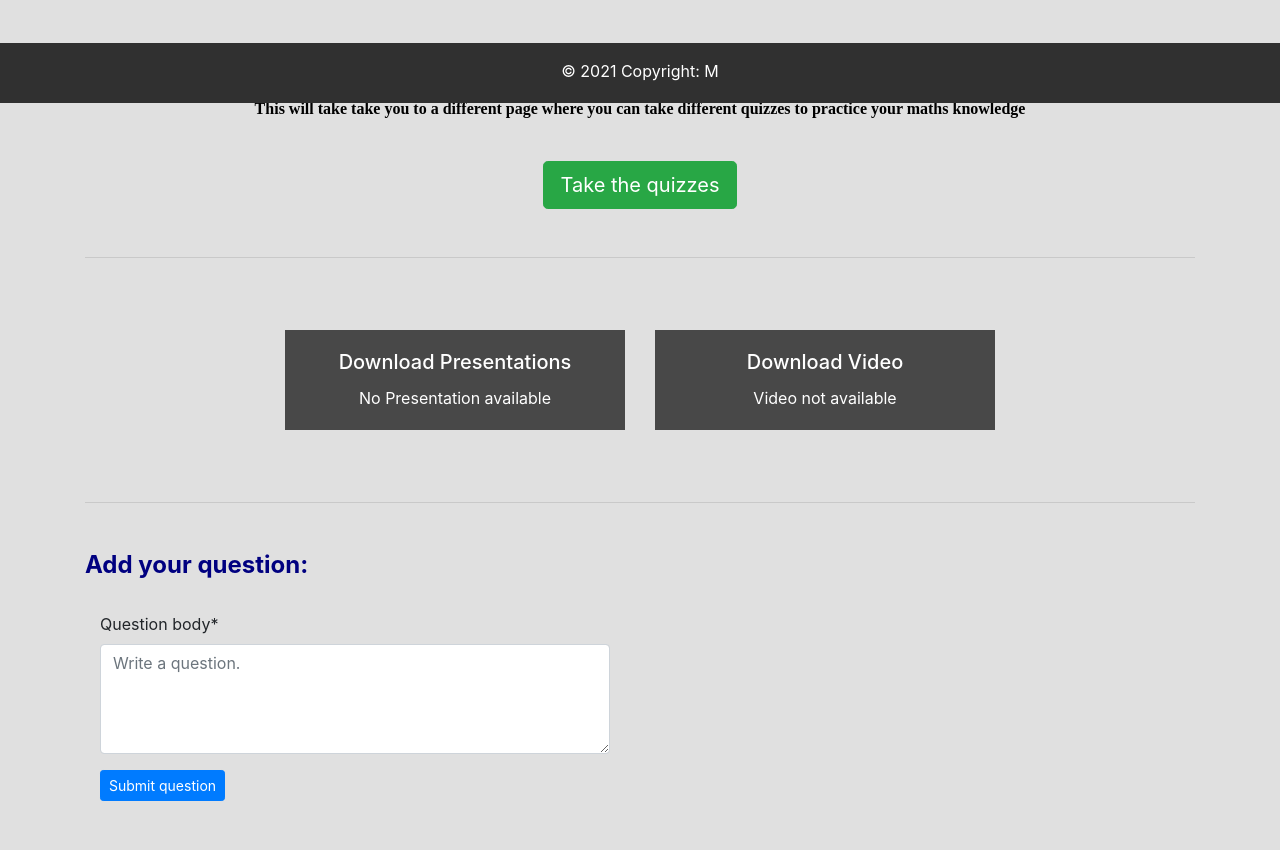
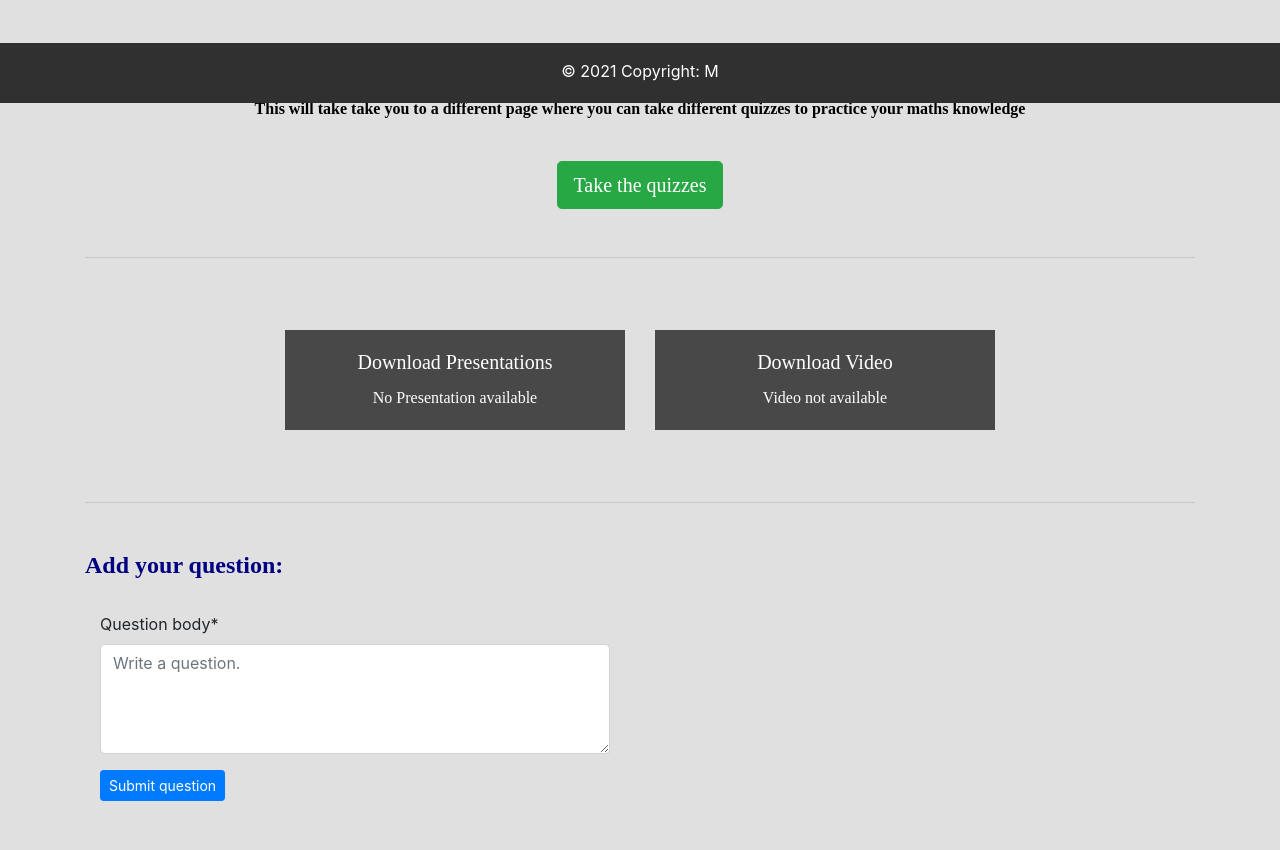
Before and after one commit to mohamedlafiteh/learning-system-project, a Django app: a page that uses syllabus/templates/syllabus/lecture_details_view.html in a window 1280 px wide. Shown: the part 697-1547 px from the top of the page. Run offline with Django 3.2, Linux system fonts and the light colour scheme; data comes from the database, SQL or seed files in the repository; tables that the repository leaves empty hold one stand-in row (values such as "Sample post"); some libraries are stand-ins or nearby versions.

Commit message:
Add style to the lecture

```diff
--- a/syllabus/templates/syllabus/lecture_details_view.html
+++ b/syllabus/templates/syllabus/lecture_details_view.html
@@ -44,21 +44,21 @@
     <hr class="my-5" style="color:#000080;">
   <p  class="font-weight-bold text-font" >This will take take you to a different page where you can take different quizzes to practice your maths knowledge</p>
    <br>
-    <a href="{% url 'quizes:main-view' fk=lectures.id%}"><button type="button" class="btn btn-success btn-lg btn-bloc" >Take the quizzes</button> </a>
+    <a href="{% url 'quizes:main-view' fk=lectures.id%}"><button type="button" class="btn btn-success btn-lg btn-bloc text-font" style="color: white">Take the quizzes</button> </a>
     <hr class="my-5" style="color:#000080;">
     <div class="container" >
     <div class="row justify-content-center ">
                 <div class="col-md-4 mb-4 mt-4">
                   <div  style="background-color:#484848;">
                     <div class="card-body">
-                      <h5 class="card-title" style="color:white;">Download Presentations</h5>
+                      <h5 class="card-title text-font" style="color:white;">Download Presentations</h5>
                       {% if lectures.lecture_presentations %}
-                      <p class="card-text" style="color:white;">Click to download</p>
+                      <p class="card-text text-font" style="color:white;">Click to download</p>
                       <a href="{{lectures.lecture_presentations.url}}" download>
-                      <button type="button" class="button-les" style="color:white;"><span>Get Presentation</span></button>
+                      <button type="button" class="button-les text-font" style="color:white;"><span>Get Presentation</span></button>
                       </a>
                       {% else %}
-                      <p class="card-text" style="color:white;"> No Presentation available</p>
+                      <p class="card-text text-font" style="color:white;"> No Presentation available</p>
                       {% endif %}
 
                     </div>
@@ -68,14 +68,14 @@
         <div class="col-md-4 mb-4 mt-4">
                   <div  style="background-color:#484848;">
                     <div class="card-body">
-                      <h5 class="card-title" style="color:white;">Download Video</h5>
+                      <h5 class="card-title text-font" style="color:white;">Download Video</h5>
                       {% if lectures.lecture_video %}
-                       <p class="card-text" >Click to download</p>
+                       <p class="card-text text-font" >Click to download</p>
                       <a href="{{lectures.lecture_video.url}}" download>
-                      <button type="button" class="button-les" style="color:white;"><span>Get Video</span></button>
+                      <button type="button" class="button-les text-font" style="color:white;"><span>Get Video</span></button>
                       </a>
                       {%else%}
-                      <p class="card-text" style="color:white;">Video not available</p>
+                      <p class="card-text text-font" style="color:white;">Video not available</p>
                       {%endif%}
                     </div>
                   </div>
@@ -85,9 +85,9 @@
 
         <div class="d-grid gap-2 d-md-block">
             {% if user.app_user.app_user == 'instructor' or user.is_superuser %}
-              <button class="btn btn-primary" type="button"><a href="{% url 'syllabus:lecture_update' level=lectures.level.slug subname=lectures.subname.slug slug=lectures.slug %}" class="btn btn-primary btn-lg mr-4 btn-block">Update Lesson</a>
+              <button class="btn btn-primary" type="button"><a href="{% url 'syllabus:lecture_update' level=lectures.level.slug subname=lectures.subname.slug slug=lectures.slug %}" class="btn btn-primary btn-lg mr-4 btn-block text-font" style="color: white">Update Lesson</a>
                         </button>
-              <button class="btn btn-danger" type="button"><a href="{% url 'syllabus:lecture_delete' level=lectures.level.slug subname=lectures.subname.slug slug=lectures.slug %}" class="btn btn-danger btn-lg mr-4 btn-block"> Delete Lesson </a>
+              <button class="btn btn-danger" type="button"><a href="{% url 'syllabus:lecture_delete' level=lectures.level.slug subname=lectures.subname.slug slug=lectures.slug %}" class="btn btn-danger btn-lg mr-4 btn-block text-font" style="color: white"> Delete Lesson </a>
                          </button>
                {% endif %}
         </div>
@@ -97,7 +97,7 @@
 
 <hr class="my-5" style="color:#000080;">
 <section >
-    <h4 class="mt-2 font-weight-bold" style="color:#000080;">Add your question:</h4>
+    <h4 class="mt-2 font-weight-bold text-font" style="color:#000080;">Add your question:</h4>
     <br>
     <div class="container row">
       <div class="col-md-6">
--- a/syllabus/templates/syllabus/lecture_view.html
+++ b/syllabus/templates/syllabus/lecture_view.html
@@ -39,9 +39,9 @@
                 <div class="col-sm-4 mb-4">
                   <div class="card box-shadow-hover" style="background-color:#484848;">
                     <div class="card-body">
-                      <h4 class="card-title" style="color:white;">{{lecture.chapter}} : {{lecture.name}}</h4>
+                      <h4 class="card-title text-font" style="color:white;">{{lecture.chapter}} : {{lecture.name}}</h4>
                       <a href="{% url 'syllabus:lecture_details' slug=lecture.slug subname=subnames.slug level=lecture.level.slug %}" >
-                      <button type="button" class="btn btn-primary"style="background-color:#00bcd4;"><span>Start</span></button>
+                      <button type="button" class="btn btn-primary text-font" style="background-color:#00bcd4; color: white"><span>Start</span></button>
                       </a>
                     </div>
                   </div>
@@ -50,7 +50,7 @@
               </div>
                  <div class="row d-flex justify-content-center mb-3">
                         {% if user.app_user.app_user == 'instructor' or user.is_superuser %}
-                        <a href="{% url 'syllabus:create_lecture' level=subnames.level.slug slug=subnames.slug %}"><button type="button" class="btn btn-primary" >Add lecture</button> </a>
+                        <a href="{% url 'syllabus:create_lecture' level=subnames.level.slug slug=subnames.slug %}"><button type="button" class="btn btn-primary text-font" style="color: white">Add lecture</button> </a>
                         {% endif %}
                  </div>
 
--- a/syllabus/templates/syllabus/subname_view.html
+++ b/syllabus/templates/syllabus/subname_view.html
@@ -40,9 +40,9 @@
                       <div class="col-md-4 d-flex mb-5 justify-content-center">
                         <div class="card card-std text-center" style="width: 20rem;background-color:#484848;">
                           <div class="card-body text-center">
-                            <h4 class="card-title" style="color:white;">{{subname.name}}</h4>
-                            <p class="card-text" style="color:white;">{{subname.description|truncatechars:75}}</p>
-                            <a href="{% url 'syllabus:lecture_list' slug=subname.slug level=levels.slug %}" class="btn btn-primary" style="background-color:#00bcd4;">Check Lectures</a>
+                            <h4 class="card-title text-font" style="color:white;">{{subname.name}}</h4>
+                            <p class="card-text text-font" style="color:white;">{{subname.description|truncatechars:75}}</p>
+                            <a href="{% url 'syllabus:lecture_list' slug=subname.slug level=levels.slug %}" class="btn btn-primary text-font" style="background-color:#00bcd4; color: white">Check Lectures</a>
                           </div>
                         </div>
                       </div>
```
Also changed, not shown: quizes/templates/quizes/main.html (+8 -21 lines), syllabus/templates/syllabus/level_view.html (+4 -4 lines).
